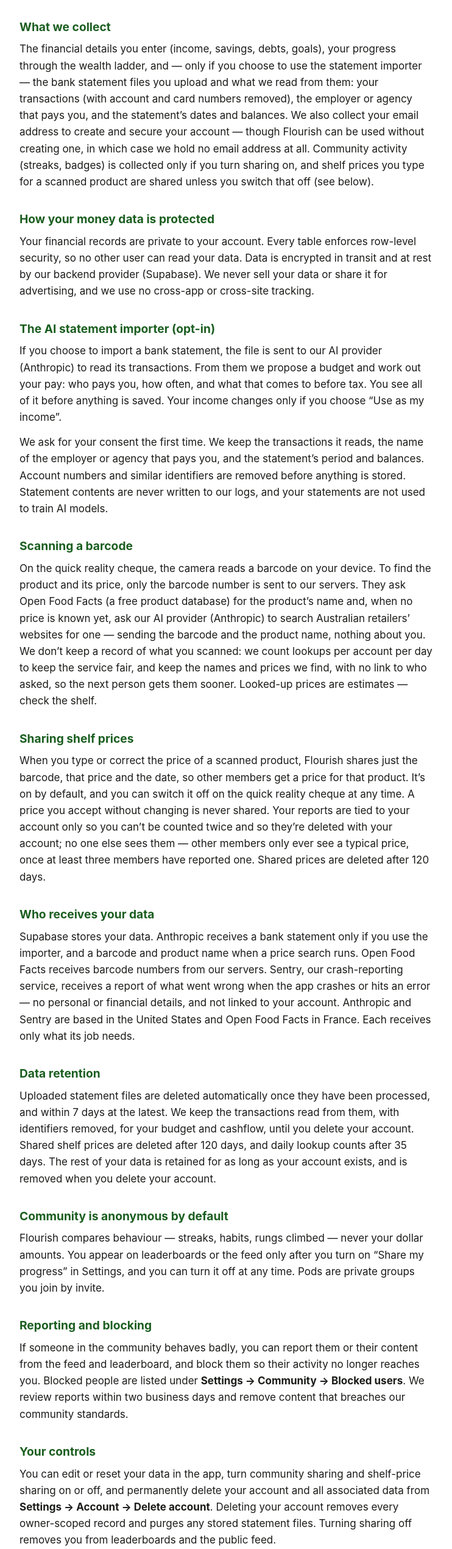
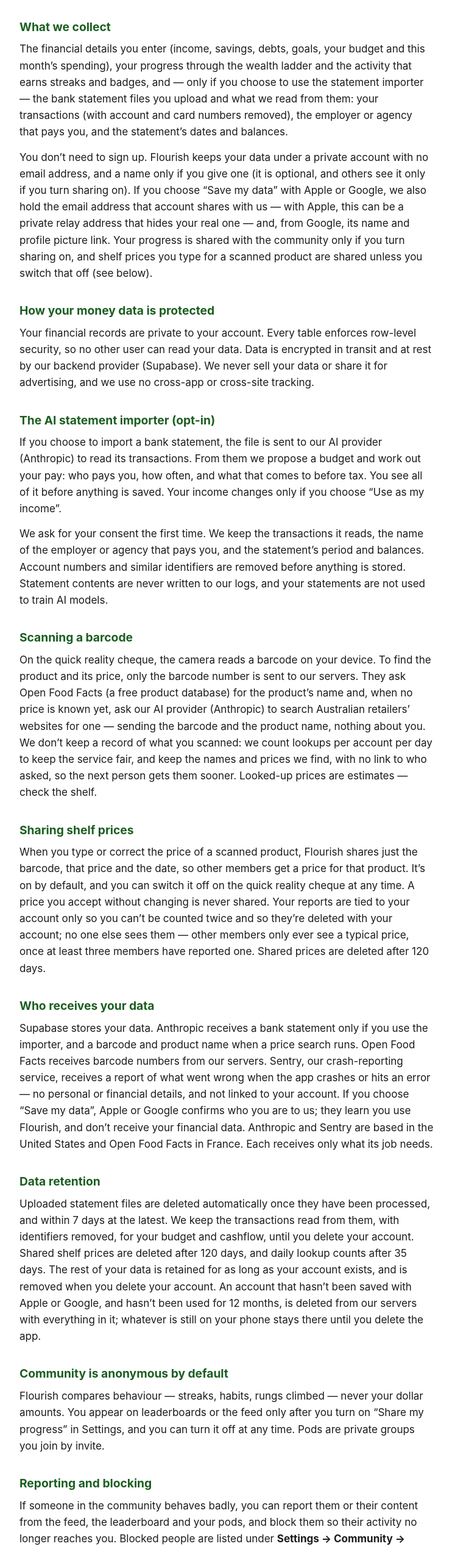
Before and after one commit to EJLeet/flourish-legal, a plain HTML site: page privacy-policy.html in a window 1280 px wide. Shown: the part 240-2780 px from the top of the page at 61% size, without its empty margins (268-1010 px from the left). Drawn offline with Linux system fonts and the light colour scheme.

Commit message:
docs: privacy policy and support page for Flourish 1.2.0 (20)
The policy now covers Save my data (Sign in with Apple; the address Apple
shares), the purge of guest accounts unused for 12 months, synced streak
activity, Start fresh clearing the saved copy on the server, and reports
that outlive the account that filed them. Both pages give the Delete
account path as Settings → Reset & delete → Delete account.

Co-Authored-By: Claude Opus 5.5 <noreply@anthropic.com>

```diff
--- a/privacy-policy.html
+++ b/privacy-policy.html
@@ -21,7 +21,7 @@
 <main>
   <header>
     <h1>Flourish — Privacy Policy</h1>
-    <p class="meta">Last updated: 12 November 2026</p>
+    <p class="meta">Last updated: 23 November 2026</p>
   </header>
 
   <p>
@@ -33,15 +33,21 @@
 
   <h2>What we collect</h2>
   <p>
-    The financial details you enter (income, savings, debts, goals), your progress through the
-    wealth ladder, and &mdash; only if you choose to use the statement importer &mdash; the bank
-    statement files you upload and what we read from them: your transactions (with account and
-    card numbers removed), the employer or agency that pays you, and the statement&rsquo;s dates
-    and balances. We also collect your email address to create and secure your
-    account &mdash; though Flourish can be used without creating one, in which case we hold no
-    email address at all. Community activity (streaks, badges) is collected only if you turn
-    sharing on, and shelf prices you type for a scanned product are shared unless you switch that
-    off (see below).
+    The financial details you enter (income, savings, debts, goals, your budget and this
+    month&rsquo;s spending), your progress through the wealth ladder and the activity that earns
+    streaks and badges, and &mdash; only if you choose to use the statement importer &mdash; the
+    bank statement files you upload and what we read from them: your transactions (with account
+    and card numbers removed), the employer or agency that pays you, and the statement&rsquo;s
+    dates and balances.
+  </p>
+  <p>
+    You don&rsquo;t need to sign up. Flourish keeps your data under a private account with no
+    email address, and a name only if you give one (it is optional, and others see it only if
+    you turn sharing on). If you choose &ldquo;Save my data&rdquo; with Apple or Google, we also
+    hold the email address that account shares with us &mdash; with Apple, this can be a private
+    relay address that hides your real one &mdash; and, from Google, its name and profile picture
+    link. Your progress is shared with the community only if you turn sharing on, and shelf
+    prices you type for a scanned product are shared unless you switch that off (see below).
   </p>
 
   <h2>How your money data is protected</h2>
@@ -95,8 +101,10 @@
     and a barcode and product name when a price search runs. Open Food Facts receives barcode
     numbers from our servers. Sentry, our crash-reporting service, receives a report of what went
     wrong when the app crashes or hits an error &mdash; no personal or financial details, and not
-    linked to your account. Anthropic and Sentry are based in the United States and Open Food
-    Facts in France. Each receives only what its job needs.
+    linked to your account. If you choose &ldquo;Save my data&rdquo;, Apple or Google confirms who
+    you are to us; they learn you use Flourish, and don&rsquo;t receive your financial data.
+    Anthropic and Sentry are based in the United States and Open Food Facts in France. Each
+    receives only what its job needs.
   </p>
 
   <h2>Data retention</h2>
@@ -105,7 +113,10 @@
     7 days at the latest. We keep the transactions read from them, with identifiers removed, for
     your budget and cashflow, until you delete your account. Shared shelf prices are deleted after
     120 days, and daily lookup counts after 35 days. The rest of your data is retained for as
-    long as your account exists, and is removed when you delete your account.
+    long as your account exists, and is removed when you delete your account. An account that
+    hasn&rsquo;t been saved with Apple or Google, and hasn&rsquo;t been used for 12 months, is
+    deleted from our servers with everything in it; whatever is still on your phone stays there
+    until you delete the app.
   </p>
 
   <h2>Community is anonymous by default</h2>
@@ -119,19 +130,24 @@
   <h2>Reporting and blocking</h2>
   <p>
     If someone in the community behaves badly, you can report them or their content from the
-    feed and leaderboard, and block them so their activity no longer reaches you. Blocked
-    people are listed under <strong>Settings &rarr; Community &rarr; Blocked users</strong>.
-    We review reports within two business days and remove content that breaches our community
-    standards.
+    feed, the leaderboard and your pods, and block them so their activity no longer reaches
+    you. Blocked people are listed under <strong>Settings &rarr; Community &rarr; Blocked
+    users</strong>. We review reports within two business days and remove content that
+    breaches our community standards. A report you make is kept after your account is
+    deleted, with nothing linking it to you, so we can still act on it.
   </p>
 
   <h2>Your controls</h2>
   <p>
-    You can edit or reset your data in the app, turn community sharing and shelf-price sharing on
-    or off, and permanently delete your account and all associated data from <strong>Settings &rarr; Account &rarr;
-    Delete account</strong>. Deleting your account removes every owner-scoped record and purges
-    any stored statement files. Turning sharing off removes you from leaderboards and the public
-    feed.
+    You can edit your data in the app, or clear it and begin again from
+    <strong>Settings &rarr; Reset &amp; delete &rarr; Start fresh</strong>, which clears your money
+    data and progress on this phone and on our servers. (If you saved your data with Apple or
+    Google, your sign-in and community activity stay.) You can turn community sharing and
+    shelf-price sharing on or off, and permanently delete your account and all associated data
+    from <strong>Settings &rarr; Reset &amp; delete &rarr; Delete account</strong>. Deleting your
+    account removes every record owned by you, purges any stored statement files and, if you
+    saved it with Apple, withdraws Flourish&rsquo;s Sign in with Apple access. Turning sharing off
+    removes you from leaderboards and the public feed.
   </p>
 
   <div class="note">
```
Also changed, not shown: support.html (+1 -1 lines).
